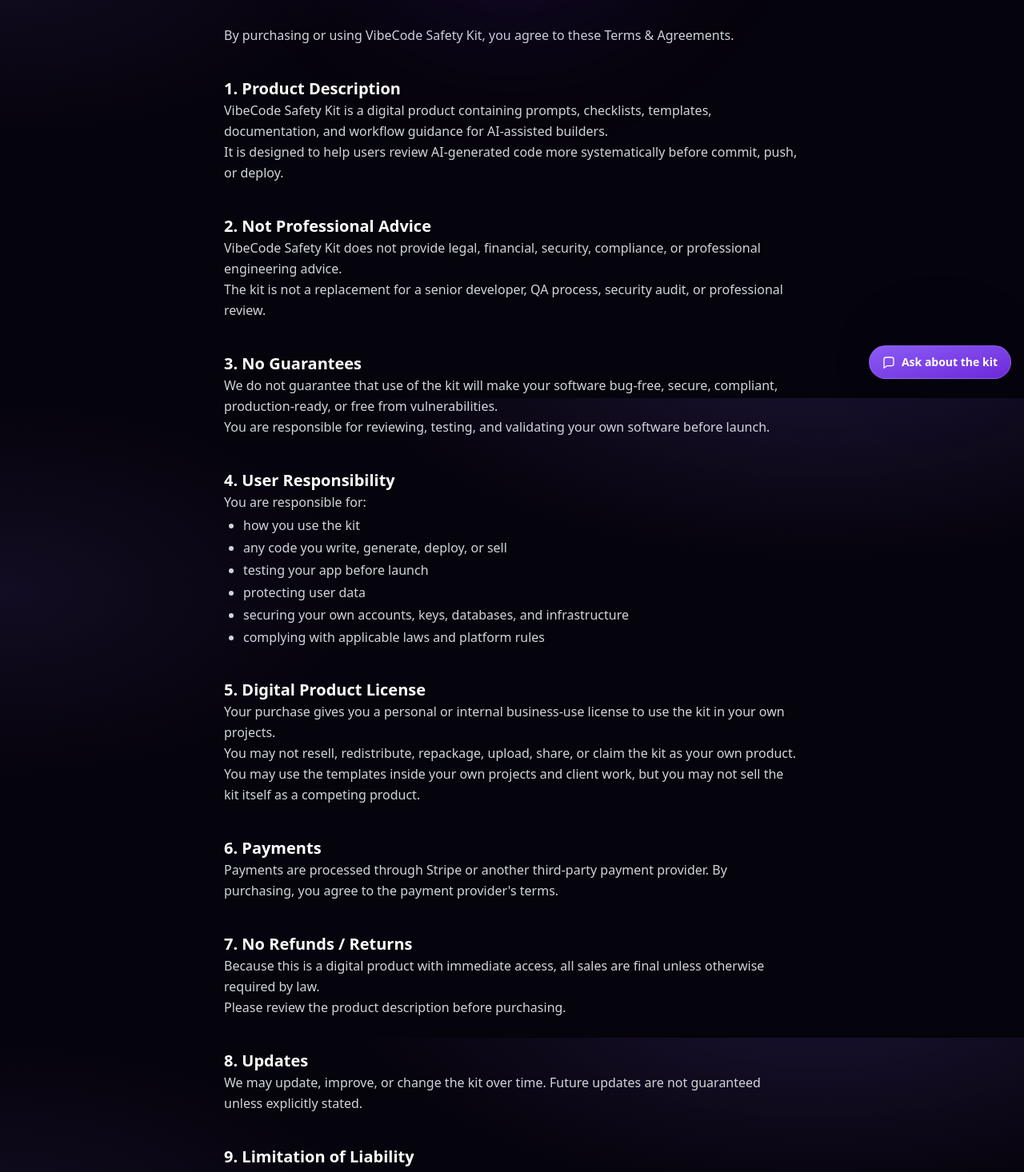
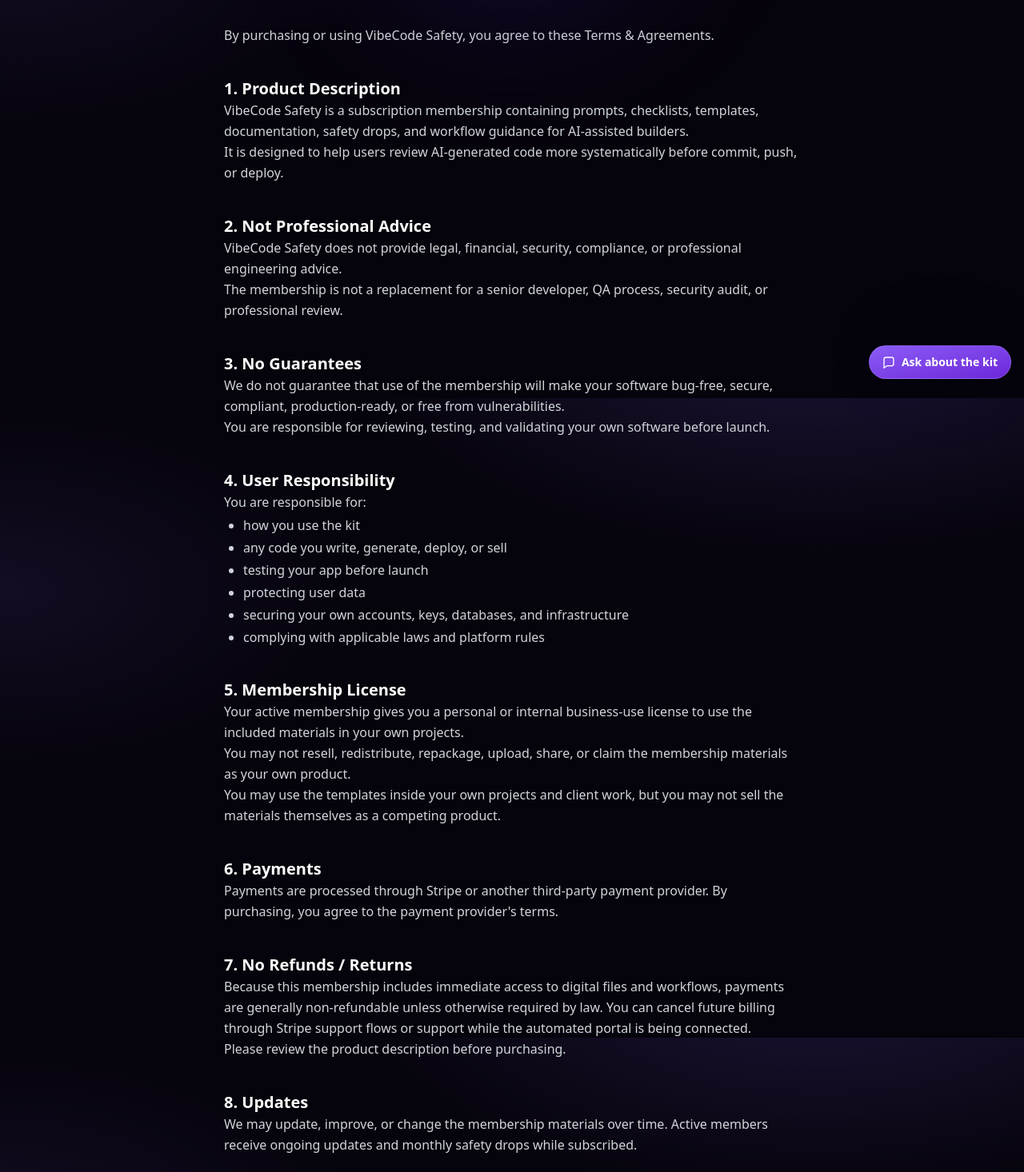
Before and after one commit to devon-gif/vibecodesafety, a Next.js app: page /terms in a window 1280 px wide. Shown: the part 302-1768 px from the top of the page at 80% size. Built offline with nearby package versions, Linux system fonts and the light colour scheme.

Commit message:
Update page.tsx

```diff
--- a/app/terms/page.tsx
+++ b/app/terms/page.tsx
@@ -1,7 +1,7 @@
 import { LegalShell } from "@/components/LegalShell";
 import { SUPPORT_EMAIL } from "@/lib/checkout";
 
-export const metadata = { title: "Terms & Agreements - VibeCode Safety Kit" };
+export const metadata = { title: "Terms & Agreements - VibeCode Safety" };
 
 export default function TermsPage() {
   return (
@@ -10,16 +10,16 @@
       updated="May 24, 2026"
       intro={
         <p>
-          By purchasing or using VibeCode Safety Kit, you agree to these
+          By purchasing or using VibeCode Safety, you agree to these
           Terms &amp; Agreements.
         </p>
       }
     >
       <h2>1. Product Description</h2>
       <p>
-        VibeCode Safety Kit is a digital product containing prompts,
-        checklists, templates, documentation, and workflow guidance for
-        AI-assisted builders.
+        VibeCode Safety is a subscription membership containing prompts,
+        checklists, templates, documentation, safety drops, and workflow
+        guidance for AI-assisted builders.
       </p>
       <p>
         It is designed to help users review AI-generated code more
@@ -28,17 +28,17 @@
 
       <h2>2. Not Professional Advice</h2>
       <p>
-        VibeCode Safety Kit does not provide legal, financial, security,
+        VibeCode Safety does not provide legal, financial, security,
         compliance, or professional engineering advice.
       </p>
       <p>
-        The kit is not a replacement for a senior developer, QA process,
+        The membership is not a replacement for a senior developer, QA process,
         security audit, or professional review.
       </p>
 
       <h2>3. No Guarantees</h2>
       <p>
-        We do not guarantee that use of the kit will make your software
+        We do not guarantee that use of the membership will make your software
         bug-free, secure, compliant, production-ready, or free from
         vulnerabilities.
       </p>
@@ -60,18 +60,18 @@
         <li>complying with applicable laws and platform rules</li>
       </ul>
 
-      <h2>5. Digital Product License</h2>
+      <h2>5. Membership License</h2>
       <p>
-        Your purchase gives you a personal or internal business-use license
-        to use the kit in your own projects.
+        Your active membership gives you a personal or internal business-use
+        license to use the included materials in your own projects.
       </p>
       <p>
         You may not resell, redistribute, repackage, upload, share, or claim
-        the kit as your own product.
+        the membership materials as your own product.
       </p>
       <p>
         You may use the templates inside your own projects and client work,
-        but you may not sell the kit itself as a competing product.
+        but you may not sell the materials themselves as a competing product.
       </p>
 
       <h2>6. Payments</h2>
@@ -83,23 +83,26 @@
 
       <h2>7. No Refunds / Returns</h2>
       <p>
-        Because this is a digital product with immediate access, all sales
-        are final unless otherwise required by law.
+        Because this membership includes immediate access to digital files and
+        workflows, payments are generally non-refundable unless otherwise
+        required by law. You can cancel future billing through Stripe support
+        flows or support while the automated portal is being connected.
       </p>
       <p>Please review the product description before purchasing.</p>
 
       <h2>8. Updates</h2>
       <p>
-        We may update, improve, or change the kit over time. Future updates
-        are not guaranteed unless explicitly stated.
+        We may update, improve, or change the membership materials over time.
+        Active members receive ongoing updates and monthly safety drops while
+        subscribed.
       </p>
 
       <h2>9. Limitation of Liability</h2>
       <p>
-        To the maximum extent permitted by law, VibeCode Safety Kit and its
+        To the maximum extent permitted by law, VibeCode Safety and its
         creators are not liable for damages, losses, security incidents,
         bugs, downtime, lost revenue, or other issues related to your use of
-        the kit or your software projects.
+        the membership materials or your software projects.
       </p>
 
       <h2>10. Contact</h2>
```
